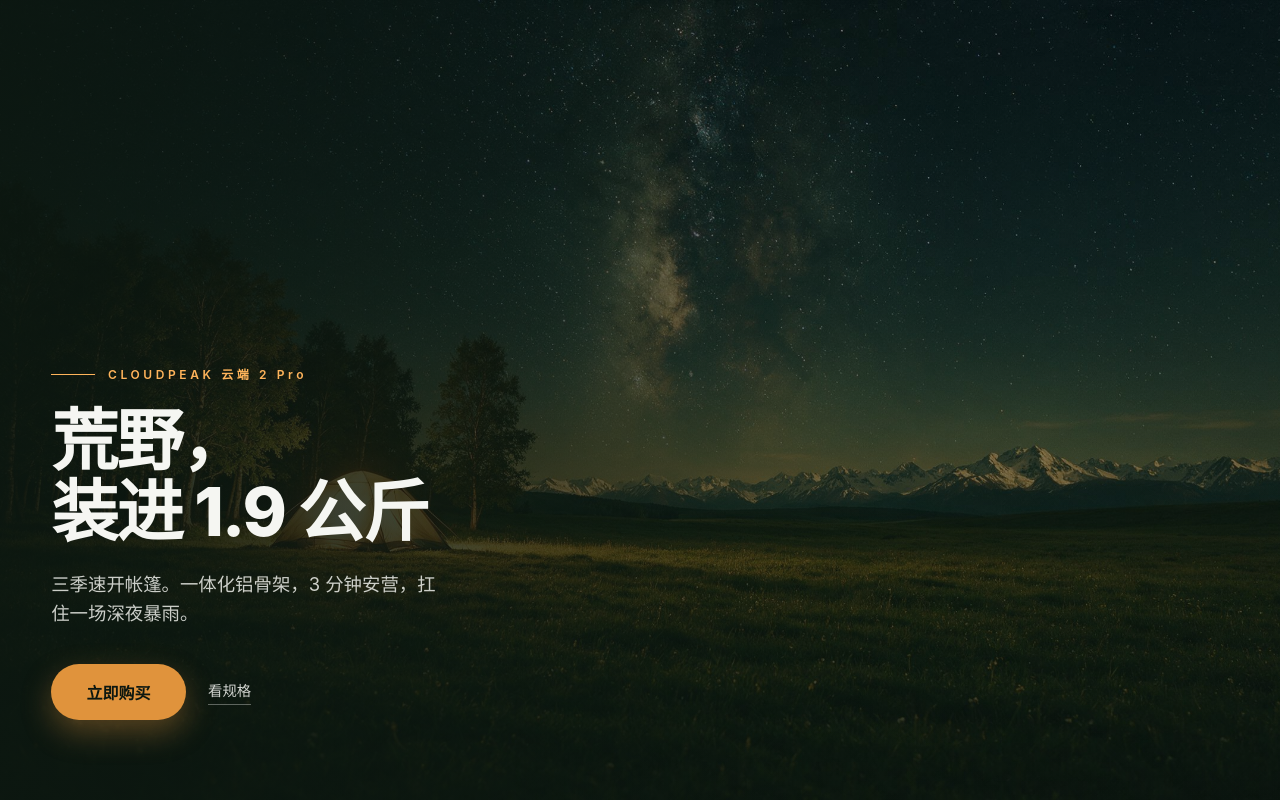
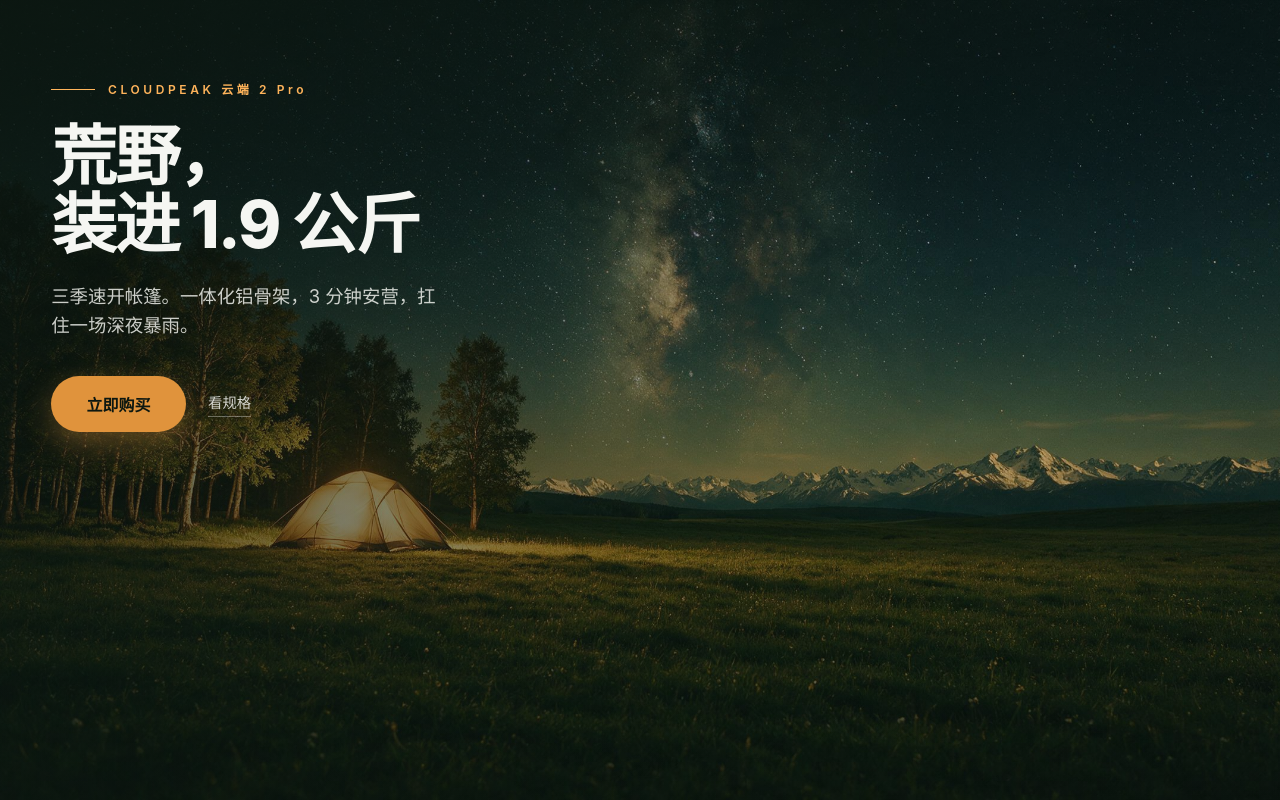
Before and after one commit to liuxingqitd/website_demo_04, a plain HTML site: page index.html in a window 1280 px wide. Shown: the top 800 px of the page. Drawn offline with Linux system fonts and the light colour scheme.

Commit message:
fix: hero 文案移出帐篷所在区, 让帐篷作为产品主角完整展示
帐篷是产品核心元素, 原文案(左下列)压在帐篷暖光上。改为
顶部左对齐布局: 文案沉在左上幽暗天空区, 帐篷在左中偏下
完整无遮挡露出, 雪山在右、银河在上。scrim 调整为左上暗、
右下亮的复合渐变, 保证文案可读同时让帐篷与雪山通透。
横屏/竖屏验证均无遮挡。

```diff
--- a/index.html
+++ b/index.html
@@ -30,18 +30,18 @@
     .eyebrow-level { font-size:.72rem; letter-spacing:.22em; font-weight:600; color:var(--amber); }
 
     /* ===== 第1屏 Hero ===== */
-    .hero { position:relative; min-height:100dvh; display:flex; align-items:flex-end; overflow:hidden; }
+    .hero { position:relative; min-height:100dvh; display:flex; align-items:flex-start; overflow:hidden; }
     .hero-bg { position:absolute; inset:0; }
-    .hero-bg img { width:100%; height:100%; object-fit:cover; object-position:center 62%; }
-    /* 左侧重、右侧轻的复合 scrim：文案在左列，右列雪山/草甸清爽露出 */
-    .hero-scrim { position:absolute; inset:0; background:linear-gradient(90deg, rgba(12,23,16,.86) 0%, rgba(12,23,16,.55) 34%, rgba(12,23,16,.18) 60%, rgba(12,23,16,.06) 82%), linear-gradient(180deg, rgba(12,23,16,.25) 0%, rgba(12,23,16,.65) 100%); }
-    /* 左右两栏：左文案列(限宽) + 右留白列 */
-    .hero-inner { position:relative; z-index:2; width:min(var(--max-w),92vw); margin-inline:auto; padding:0 0 5rem; }
-    .hero-copy { max-width:560px; }
+    .hero-bg img { width:100%; height:100%; object-fit:cover; object-position:center 60%; }
+    /* 左上暗、右下亮：文案沉在左上幽暗区域, 帐篷(左中偏下)与雪山(右)完整露出 */
+    .hero-scrim { position:absolute; inset:0; background:linear-gradient(135deg, rgba(12,23,16,.82) 0%, rgba(12,23,16,.5) 30%, rgba(12,23,16,.16) 58%, rgba(12,23,16,.05) 80%), linear-gradient(180deg, rgba(12,23,16,.4) 0%, rgba(12,23,16,.05) 32%, rgba(12,23,16,.5) 100%); }
+    /* 文案列靠左上, 帐篷在下方作为产品主角完整展示 */
+    .hero-inner { position:relative; z-index:2; width:min(var(--max-w),92vw); margin-inline:auto; padding:5rem 0 5rem; }
+    .hero-copy { max-width:520px; }
     .hero-eyebrow { display:flex; align-items:center; gap:.8rem; margin-bottom:1.4rem; }
     .hero-eyebrow span { font-size:.75rem; letter-spacing:.3em; font-weight:600; color:var(--amber-glow); }
     .hero-eyebrow::before { content:""; width:44px; height:1px; background:var(--amber-glow); }
-    .hero h1 { font-size:clamp(2.4rem,5.5vw,4.2rem); font-weight:800; line-height:1.05; letter-spacing:-.03em; color:var(--bone); max-width:13em; text-wrap:balance; }
+    .hero h1 { font-size:clamp(2.4rem,5.5vw,4.1rem); font-weight:800; line-height:1.05; letter-spacing:-.03em; color:var(--bone); max-width:13em; text-wrap:balance; }
     .hero p { margin-top:1.4rem; color:rgba(245,246,242,.82); font-size:clamp(1rem,1.8vw,1.15rem); max-width:34ch; }
     .hero-cta { margin-top:2.2rem; display:flex; align-items:center; gap:1.4rem; }
     .btn { border:none; cursor:pointer; font-family:inherit; font-weight:600; font-size:1rem; border-radius:999px; padding:1rem 2.2rem; transition:transform .2s ease, box-shadow .2s ease, background .2s ease; }
```
